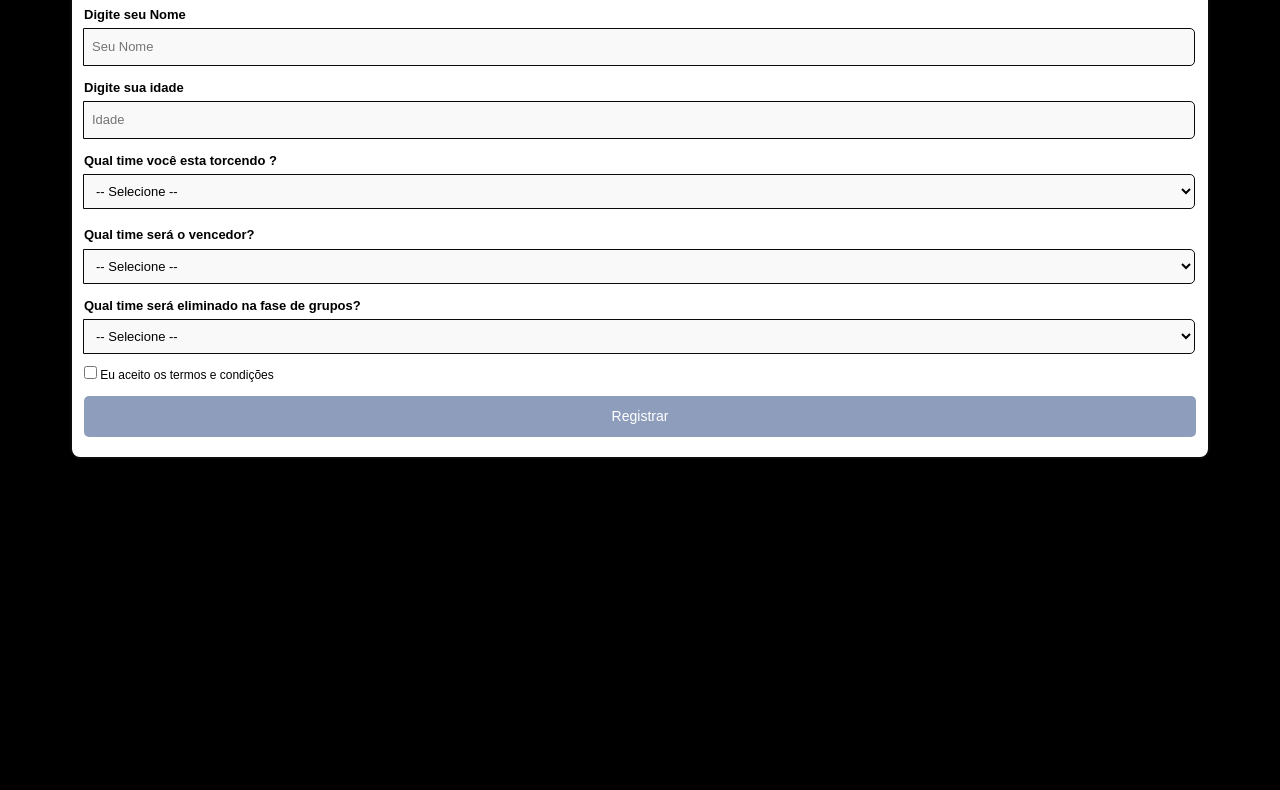
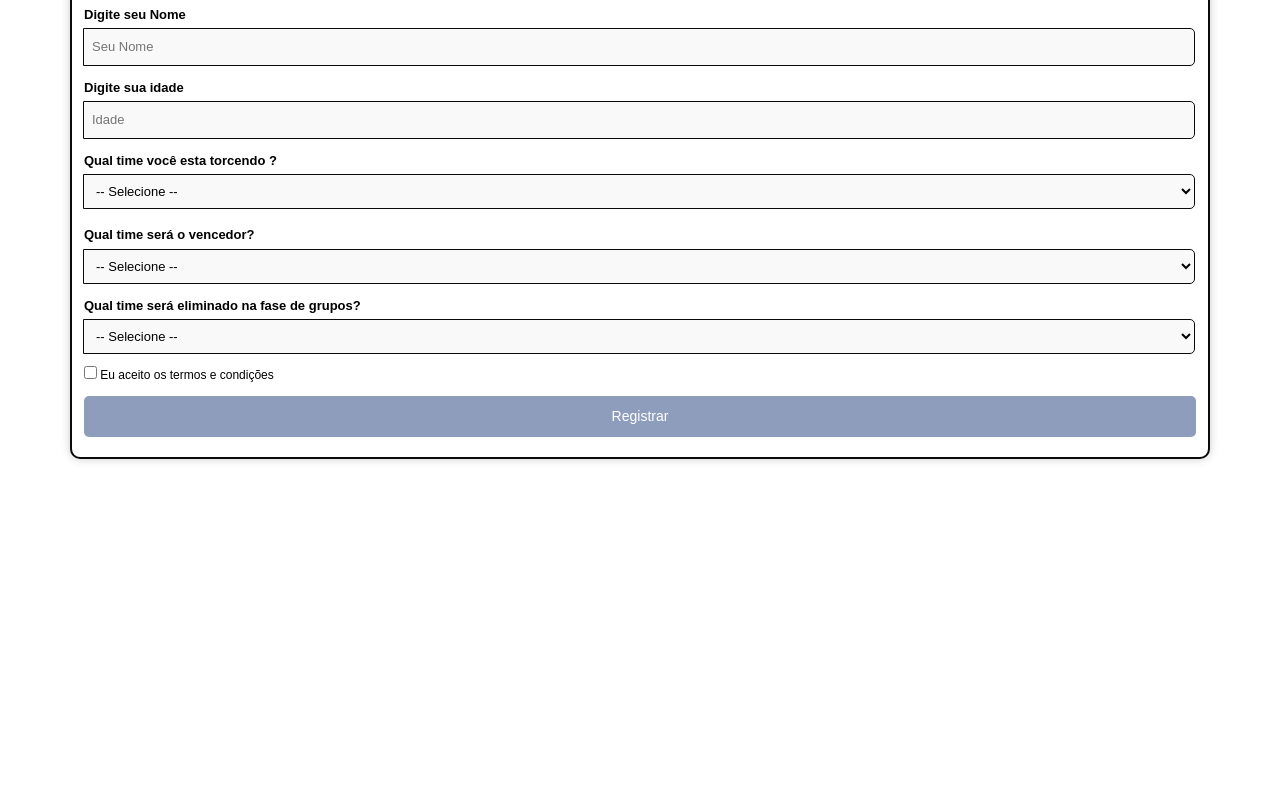
Before and after one commit to gonzagaDEV10/testeabencoado, a plain HTML site: page Forms.html in a window 1280 px wide. Shown: the part 191-981 px from the top of the page. Drawn offline with nearby package versions, Linux system fonts and the light colour scheme.

Commit message:
Update Forms.html

```diff
--- a/Forms.html
+++ b/Forms.html
@@ -12,7 +12,7 @@
   <link rel="stylesheet" href="/CSS/bootstrap.min.css">
 </head>
 
-<body style="background-color: rgb(0, 0, 0);">
+<body style="background-color: #FFFF;">
 
   <nav style="background: linear-gradient(135deg, #ffffff 0%, #d6a500 50%, #002f6c 100%);"
     class="navbar navbar-expand-sm bg-secundary navbar-dark">
```
